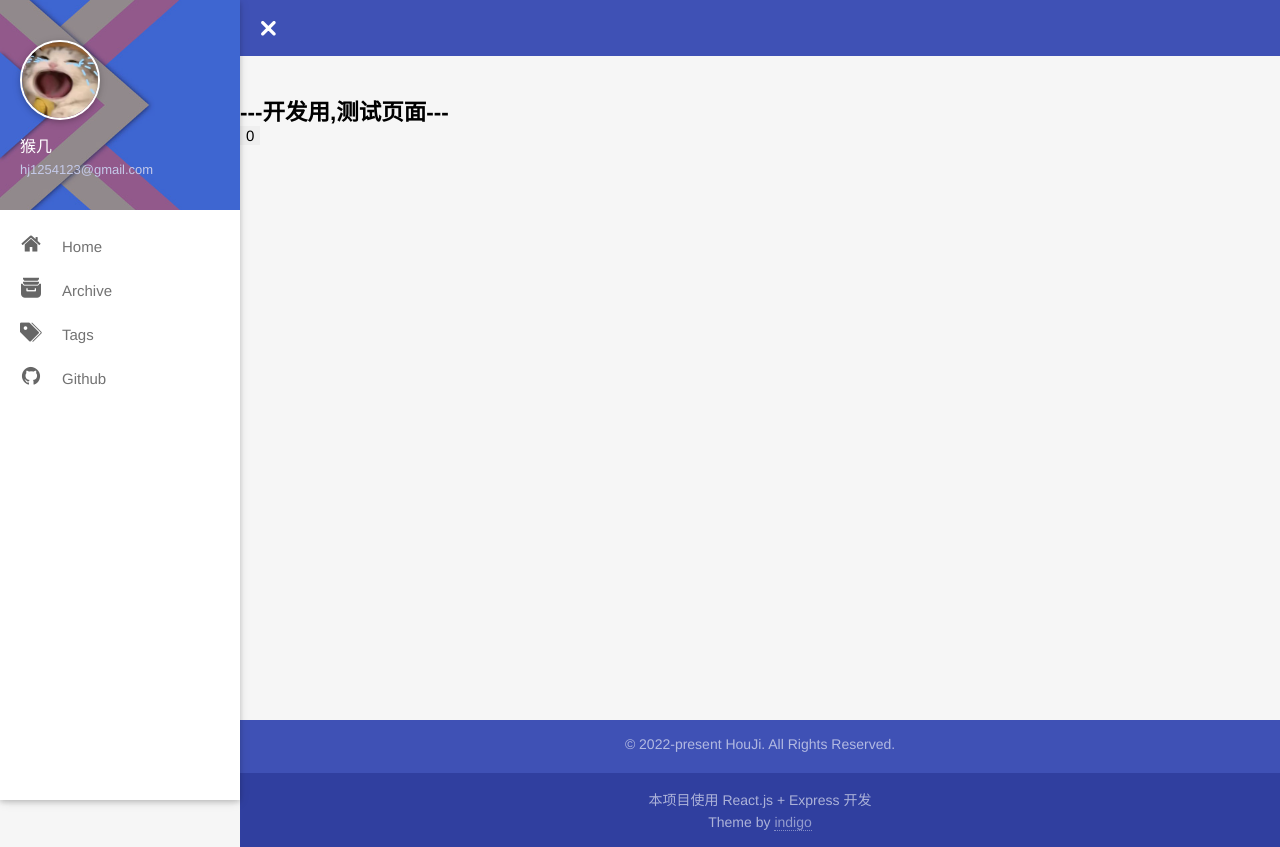
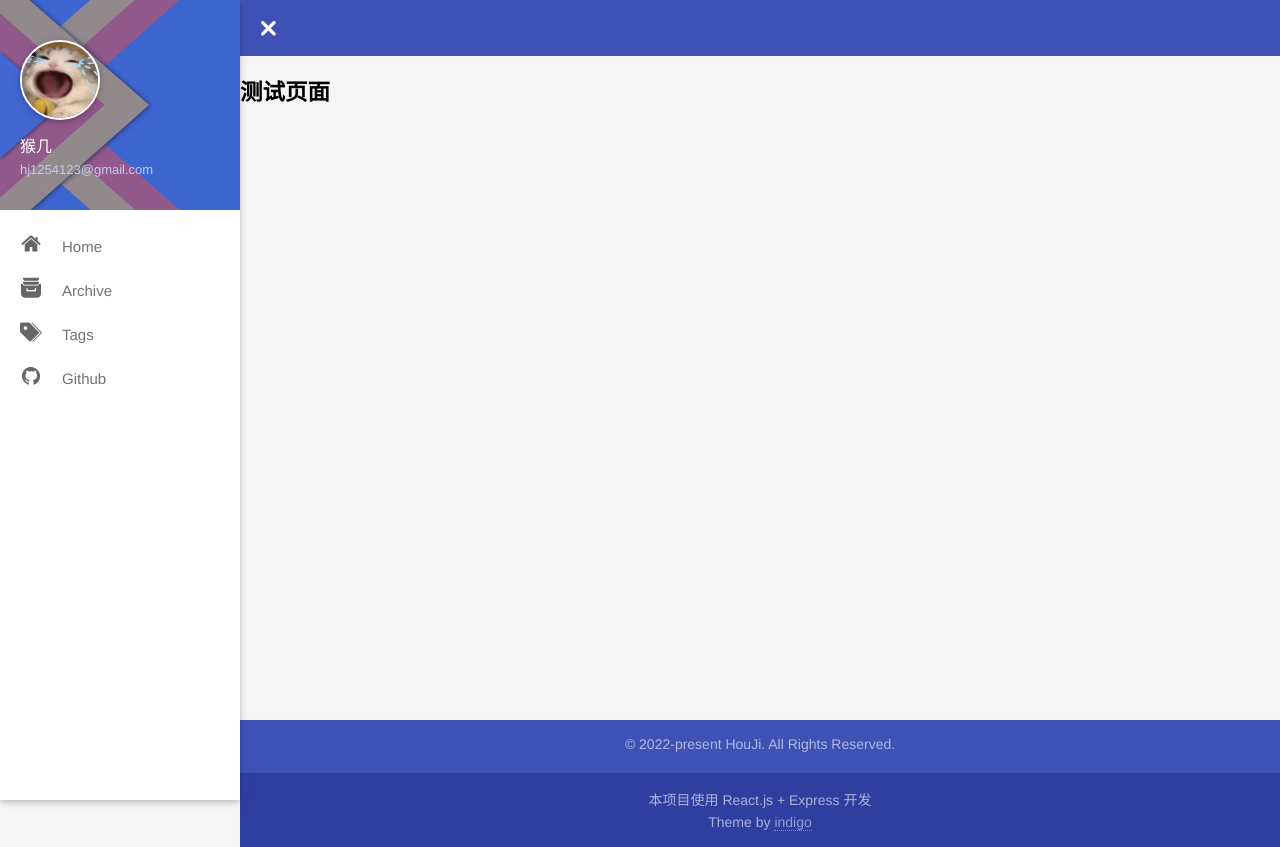
Before and after one commit to hj1254123/node.js_react_blog, a React (Create React App) app in the folder 2_blog-web-react/: page /test in a window 1280 px wide. Built offline with nearby package versions, Linux system fonts and the light colour scheme.

Commit message:
使用 useDeferredValue 解决了 React.lazy 分割代码造成的白屏问题

```diff
--- a/2_blog-web-react/src/App.js
+++ b/2_blog-web-react/src/App.js
@@ -1,4 +1,4 @@
-import { Suspense } from 'react'
+import { Suspense, useDeferredValue } from 'react'
 import { useRoutes } from 'react-router-dom'
 import router from './router'
 import classNames from 'classnames'
@@ -17,6 +17,7 @@ import { Main, Mask } from './app.style'
 
 export default function App() {
   const element = useRoutes(router)
+
   const { isShow, toggleIsShow } = useIsShowContext() // isShow 控制各元素的显示/隐藏，以及移动端的滚动锁定
   const on = classNames({ 'on': isShow })
 
@@ -27,7 +28,7 @@ export default function App() {
         <TopHeader />
         <div className="content-wrapper">
           <Suspense fallback={<div style={{ minHeight: 'calc(100vh)' }} />}>
-            {element}  {/* 注册路由(页面主体) */}
+            {useDeferredValue(element)}
           </Suspense>
         </div>
         <Footer />
--- a/2_blog-web-react/src/pages/HomePage/cpn/ArticleList/index.js
+++ b/2_blog-web-react/src/pages/HomePage/cpn/ArticleList/index.js
@@ -1,5 +1,4 @@
 import React, { memo } from 'react'
-import { useTransition } from 'react'
 import { Link } from 'react-router-dom'
 import { formatDate } from '../../../../utils/my-utils'
 
--- a/2_blog-web-react/src/pages/Test/index.js
+++ b/2_blog-web-react/src/pages/Test/index.js
@@ -1,16 +1,10 @@
-import React, { memo, useState } from 'react'
+import { memo } from 'react';
 
 const Test = memo(() => {
-  const [data, setData] = useState(0)
-  if(data > 1) {
-    throw 'test出错'
-  }
+
   return (
-    <div style={{ height: '90vh', width: '100%', paddingTop: '100px' }}>
-      <h2>---开发用,测试页面---</h2>
-      <button onClick={() => {
-        setData(data + 1)
-      }}>{data}</button>
+    <div style={{minHeight: '90vh', paddingTop: '80px'}}>
+      <h2>测试页面</h2>
     </div>
   )
 })
--- a/2_blog-web-react/src/router/index.js
+++ b/2_blog-web-react/src/router/index.js
@@ -1,18 +1,11 @@
 import { lazy } from 'react'
 
-// const HomePage = lazy(() => import('../pages/HomePage'))
-// const ArchivePage = lazy(() => import('../pages/ArchivePage'))
-// const TagsPage = lazy(() => import('../pages/TagsPage'))
-// const ArticlePage = lazy(() => import('../pages/ArticlePage'))
-// const Error404 = lazy(() => import('../components/Error404'))
-// const Test = lazy(() => import('../pages/Test'))
-
-import HomePage from '../pages/HomePage'
-import ArchivePage from '../pages/ArchivePage'
-import TagsPage from '../pages/TagsPage'
-import ArticlePage from '../pages/ArticlePage'
-import Error404 from '../components/Error404'
-import Test from '../pages/Test'
+const HomePage = lazy(() => import('../pages/HomePage'))
+const ArchivePage = lazy(() => import('../pages/ArchivePage'))
+const TagsPage = lazy(() => import('../pages/TagsPage'))
+const ArticlePage = lazy(() => import('../pages/ArticlePage'))
+const Error404 = lazy(() => import('../components/Error404'))
+const Test = lazy(() => import('../pages/Test'))
 
 const router = [
   {
```
